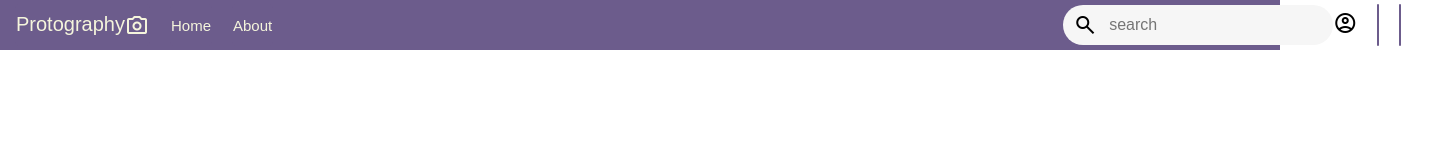
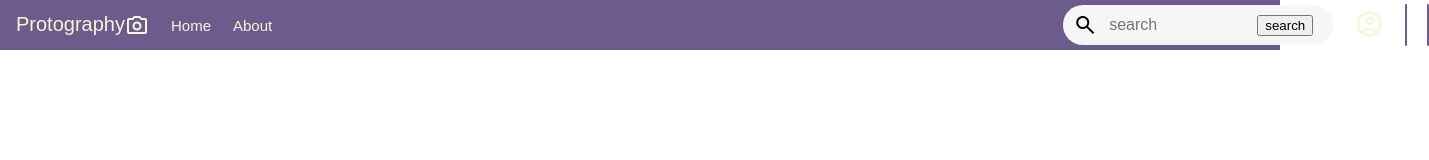
Before and after one commit to anshumansahu620/photography-website-idea, a plain HTML site: page proftography/index.html in a window 1280 px wide. Shown: the whole page, 1429 px wide, since content can reach past the window. Drawn offline with nearby package versions, Linux system fonts and the light colour scheme.

Commit message:
Update index.html
added user icons

```diff
--- a/proftography/index.html
+++ b/proftography/index.html
@@ -26,14 +26,18 @@
 
             <div class="homediv border">Home</div>
             <div class="homediv border" id="about">About</div>
-            <form action=""><div class="search"><span class="search-icon material-symbols-outlined">
-                search
-                </span>
+            <form action=""><div class="search">
+                <span class="material-symbols-outlined">
+                    search
+                    </span>
                 <input type="search" class="search-input" placeholder="search">
+                <button>search</button>
             </div>
         </form>
         <div class="login">
-            <span class="material-symbols-outlined">
+            <span class="material-symbols-outlined login-icon border" id="login-icon" style="margin-left: 20px;
+            color: beige;
+            font-size: 30px;">
                 account_circle
                 </span>
         </div>
@@ -41,6 +45,15 @@
 
             <div class="homediv border"></div>
             <div class="homediv border"></div>
+
+        </div>
+
+        <div class="nav_menu">
+
+
+
+
+
 
         </div>
 
```
